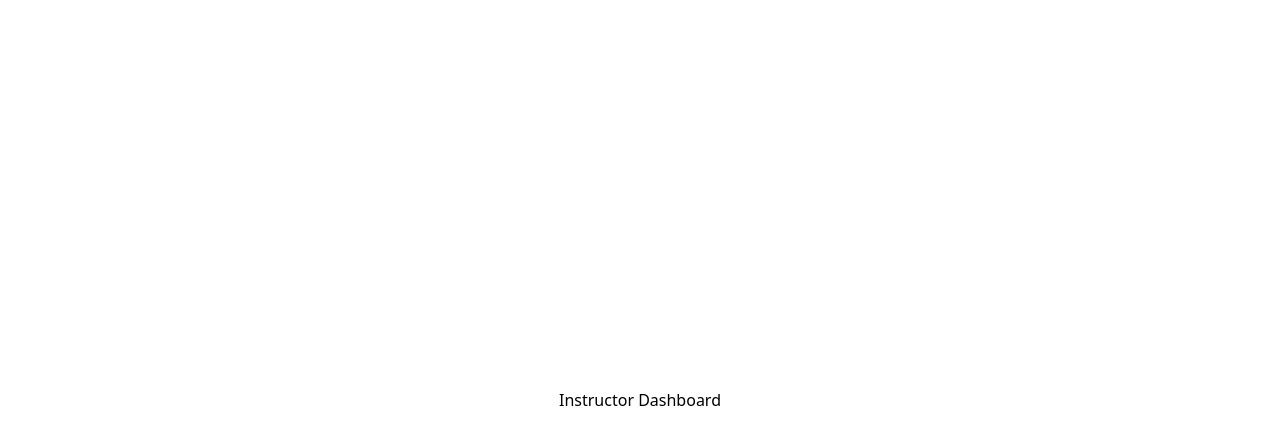
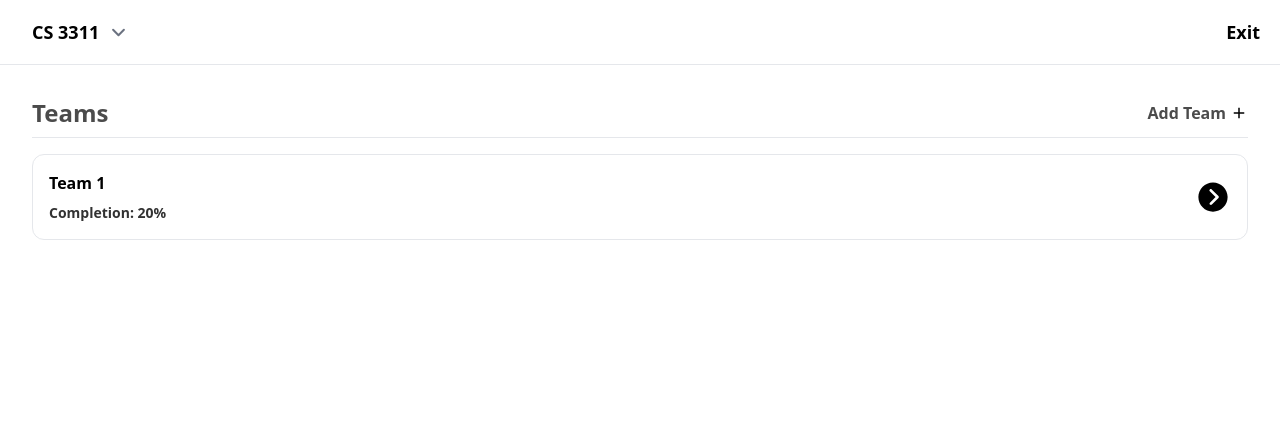
Before and after one commit to aravindnatch/JIC3117-ETD-Peer-Review, a Next.js app: page /instructor in a window 1280 px wide. Shown: the top 444 px of the page. Built offline with nearby package versions, Linux system fonts and the light colour scheme.

Commit message:
add instructor page

```diff
--- a/contexts/data-context.tsx
+++ b/contexts/data-context.tsx
@@ -24,7 +24,7 @@ export function useData() {
 export function DataProvider({ children }: {children: React.ReactNode}) {
   const [ data, setData ] = useState<Person[]>([
     {
-      name: 'Timmy Tim',
+      name: 'Timmy Buzz',
       id: 0,
       q1: null,
       q2: null,
@@ -32,7 +32,7 @@ export function DataProvider({ children }: {children: React.ReactNode}) {
       q4: null
     },
     {
-      name: 'Emily Em',
+      name: 'Emily Buzz',
       id: 1,
       q1: null,
       q2: null,
@@ -40,7 +40,7 @@ export function DataProvider({ children }: {children: React.ReactNode}) {
       q4: null
     },
     {
-      name: 'Billy Cool',
+      name: 'Billy Buzz',
       id: 2,
       q1: null,
       q2: null,
@@ -48,7 +48,7 @@ export function DataProvider({ children }: {children: React.ReactNode}) {
       q4: null
     },
     {
-      name: 'Sally Funny',
+      name: 'Sally Buzz',
       id: 3,
       q1: null,
       q2: null,
--- a/package.json
+++ b/package.json
@@ -8,7 +8,8 @@
   "dependencies": {
     "next": "latest",
     "react": "18.2.0",
-    "react-dom": "18.2.0"
+    "react-dom": "18.2.0",
+    "react-icons": "^4.8.0"
   },
   "devDependencies": {
     "@tailwindcss/forms": "^0.5.3",
--- a/pages/instructor.tsx
+++ b/pages/instructor.tsx
@@ -1,23 +1,157 @@
+import { useEffect, useState } from 'react'
 import { useData } from '@contexts/data-context'
-import { useEffect } from 'react'
+import { useRouter } from 'next/router'
 import Head from 'next/head'
+import { IoIosArrowDroprightCircle } from 'react-icons/io'
+import { BiPlus } from 'react-icons/bi'
 
-export default function Instructor() {
+export default function Teacher() {
   const { data } = useData()
+  const [ selecting, setSelecting ] = useState<Boolean>(true)
+  const [ current, setCurrent ] = useState<any>(data[0])
+  const router = useRouter()
+
+  function goHome() {
+    router.push('/')
+  }
 
   useEffect(() => {
     console.log(data)
   }, [data])
 
+  function handleSelectCurrent(e: any) {
+    setCurrent(data[e.target.value])
+  }
+
   return (
-    <div className="flex min-h-screen flex-col items-center justify-center">
+    <div className="flex min-h-screen flex-col">
       <Head>
         <title>Instructor Dashboard</title>
         <link rel="icon" href="/favicon.ico" />
       </Head>
-      <div>
-        <p>Instructor Dashboard</p>
+
+      <div className="flex w-full justify-center border-b">
+        <div className="flex w-full h-16 items-center justify-between px-5 align-center">
+          {
+            selecting ? (
+              <select className="flex items-center border-none outline-none focus:ring-0 focus:ring-offset-0 appearance-none text-lg font-semibold">
+                <option className="select-none text-xl font-bold">CS 3311</option>
+              </select>
+            ) : (
+              <div className="flex flex-row space-x-4 h-full align-middle items-center justify-center">
+                <div onClick={() => setSelecting(true)} className={`select-none flex text-md cursor-pointer h-full`}>
+                  <div className="flex items-center">
+                    <p className="text-lg font-semibold">CS 3311</p>
+                  </div>
+                </div>
+                <div className="flex items-center">
+                  <svg className={`w-5 h-5`} fill="none" stroke="currentColor" viewBox="0 0 24 24" xmlns="http://www.w3.org/2000/svg">
+                    <path strokeLinecap="round" strokeLinejoin="round" strokeWidth={2} d="M9 5l7 7-7 7" />
+                  </svg>
+                </div>
+                <div className={`select-none flex text-md h-full`}>
+                  <div className="flex items-center">
+                    <p className="text-lg font-semibold">Team 1</p>
+                  </div>
+                </div>
+              </div>
+            )
+          }
+
+
+          <div className="flex flex-row space-x-9 h-full align-middle items-center justify-center">
+            <div className="flex items-center">
+              <div className="text-lg font-semibold select-none cursor-pointer" onClick={goHome}>Exit</div>
+            </div>
+          </div>
+        </div>
       </div>
+
+      {
+        selecting ? (
+          <div className="p-8 flex flex-col">
+            <div className="select-none text-left justify-between flex flex-row border-b pb-2 items-center">
+              <p className="text-2xl font-bold opacity-70">Teams</p>
+              <span className="flex flex-row items-center">
+                <p className="font-semibold opacity-70 cursor-pointer">Add Team</p>
+                <BiPlus className="ml-1 text-lg cursor-pointer" />
+              </span>
+            </div>
+
+            <div className="mt-4 flex flex-col h-full border rounded-xl p-4">
+              <div className="flex flex-row justify-between items-center">
+                <div className="">
+                  <p className="font-semibold">Team 1</p>
+                  <div className="flex flex-row space-x-4 mt-2">
+                    <div className="flex flex-col">
+                      <p className="font-semibold text-sm opacity-80">Completion: 20%</p>
+                    </div>
+                  </div>
+                </div>
+                <div onClick={() => setSelecting(false)}>
+                  <IoIosArrowDroprightCircle className="text-4xl cursor-pointer" />
+                </div>
+              </div>
+            </div>
+          </div>
+        ) : (
+          <>
+            <div className="p-6 px-8 flex flex-col">
+              <div className="select-none text-left flex flex-row border-b pb-2 items-center">
+                showing reviews for
+                <select onChange={handleSelectCurrent} className="flex items-center border-none outline-none focus:ring-0 focus:ring-offset-0 appearance-none text-lg font-semibold">
+                  {
+                    data.map((people, index) => (
+                      <option key={index} value={index} className="select-none text-xl font-bold">{people.name}</option>
+                    ))
+                  }
+                </select>
+              </div>
+
+              <div className="mt-4 flex flex-col h-full border rounded-xl p-4">
+                <div className="flex flex-row">
+                  <div>
+                    <p className="font-semibold opacity-80">George P. Burdell's Responses</p>
+                    <div className="flex flex-col mt-2">
+                      <div className="flex flex-col">
+                        <div className="mt-4 h-full">
+                          <p className="font-semibold text-sm inline-block mr-2 opacity-50">1. This person is leading the discussions and contributing ideas to the project your team is working on.</p>
+                          <p className="text-xs opacity-30 inline-block">1 = Under-performing, 2 = Average, 3 = Excellent performance.</p>
+                        </div>
+                        <p className="font-semibold text-sm opacity-70">Answered: {current.q1}</p>
+                      </div>
+
+                      <div className="flex flex-col">
+                        <div className="mt-4 h-full">
+                          <p className="font-semibold text-sm inline-block mr-2 opacity-50">Please explain your rating for the question above.</p>
+                        </div>
+                        <p className="font-semibold text-sm opacity-70">Answered: {current.q2}</p>
+                      </div>
+
+                      <div className="flex flex-col">
+                        <div className="mt-4 h-full">
+                          <p className="font-semibold text-sm inline-block mr-2 opacity-50">2. This person is involved in conversations and following the deadlines and requirements set up by your team.</p>
+                          <p className="text-xs opacity-30 inline-block">1 = Under-performing, 2 = Average, 3 = Excellent performance.</p>
+                        </div>
+                        <p className="font-semibold text-sm opacity-70">Answered: {current.q3}</p>
+                      </div>
+
+                      <div className="flex flex-col">
+                        <div className="mt-4 h-full">
+                          <p className="font-semibold text-sm inline-block mr-2 opacity-50">Please explain your rating for the question above.</p>
+                        </div>
+                        <p className="font-semibold text-sm opacity-70">Answered: {current.q4}</p>
+                      </div>
+                    </div>
+                  </div>
+                </div>
+              </div>
+            </div>
+          </>
+        )
+      }
+
+
     </div>
   )
 }
--- a/pages/student.tsx
+++ b/pages/student.tsx
@@ -10,12 +10,6 @@ export default function Student() {
   const router = useRouter()
 
   function handleCurrent(id: number) {
-    if (Object.values(current).some((value: any) => value === null || value === "")) {
-      if (id > current.id) {
-        return
-      }
-    }
-
     setCurrent(data[id])
   }
 
```
Also changed, not shown: 1 other file (tests, documents, lock files or other folders).
